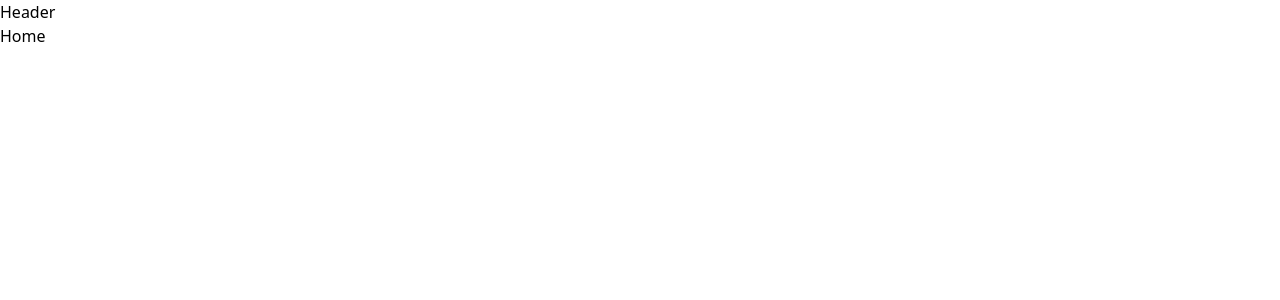
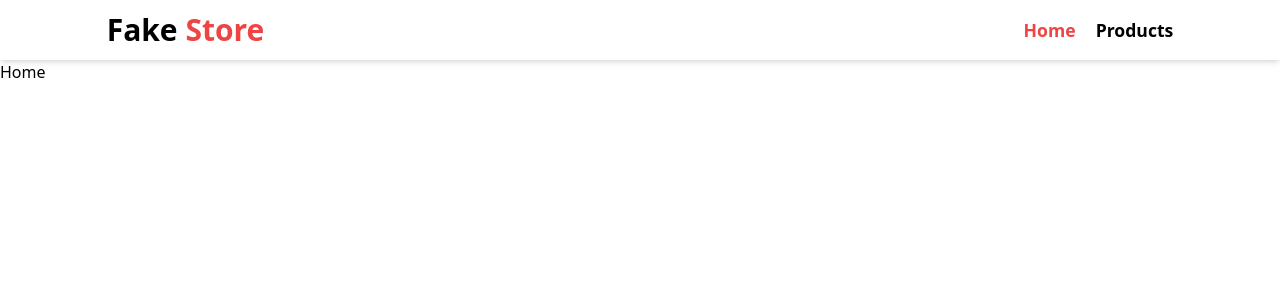
Before and after one commit to pxycknomdictator/rtk-query-practice, a React app: page / in a window 1280 px wide. Shown: the top 300 px of the page. Built offline with nearby package versions, Linux system fonts and the light colour scheme; the HTML template or start-up script is replaced by a standard one.

Commit message:
added header

```diff
--- a/src/ui/Header.jsx
+++ b/src/ui/Header.jsx
@@ -1,3 +1,35 @@
+import { NavLink } from "react-router-dom";
+
 export const Header = () => {
-  return <header>Header</header>;
+  return (
+    <header className="w-full bg-white shadow-md py-3">
+      <section className="w-10/12 mx-auto flex items-center justify-between">
+        <h1 to="/" className="text-2xl sm:text-3xl font-semibold">
+          Fake <span className="text-red-500">Store</span>
+        </h1>
+        <nav className="space-x-5">
+          <NavLink
+            to="/"
+            className={({ isActive }) =>
+              `font-semibold text-[1rem] sm:text-[1.1rem] ${
+                isActive && "text-red-500"
+              }`
+            }
+          >
+            Home
+          </NavLink>
+          <NavLink
+            to="/products"
+            className={({ isActive }) =>
+              `font-semibold text-[1rem] sm:text-[1.1rem] ${
+                isActive && "text-red-500"
+              }`
+            }
+          >
+            Products
+          </NavLink>
+        </nav>
+      </section>
+    </header>
+  );
 };
```
